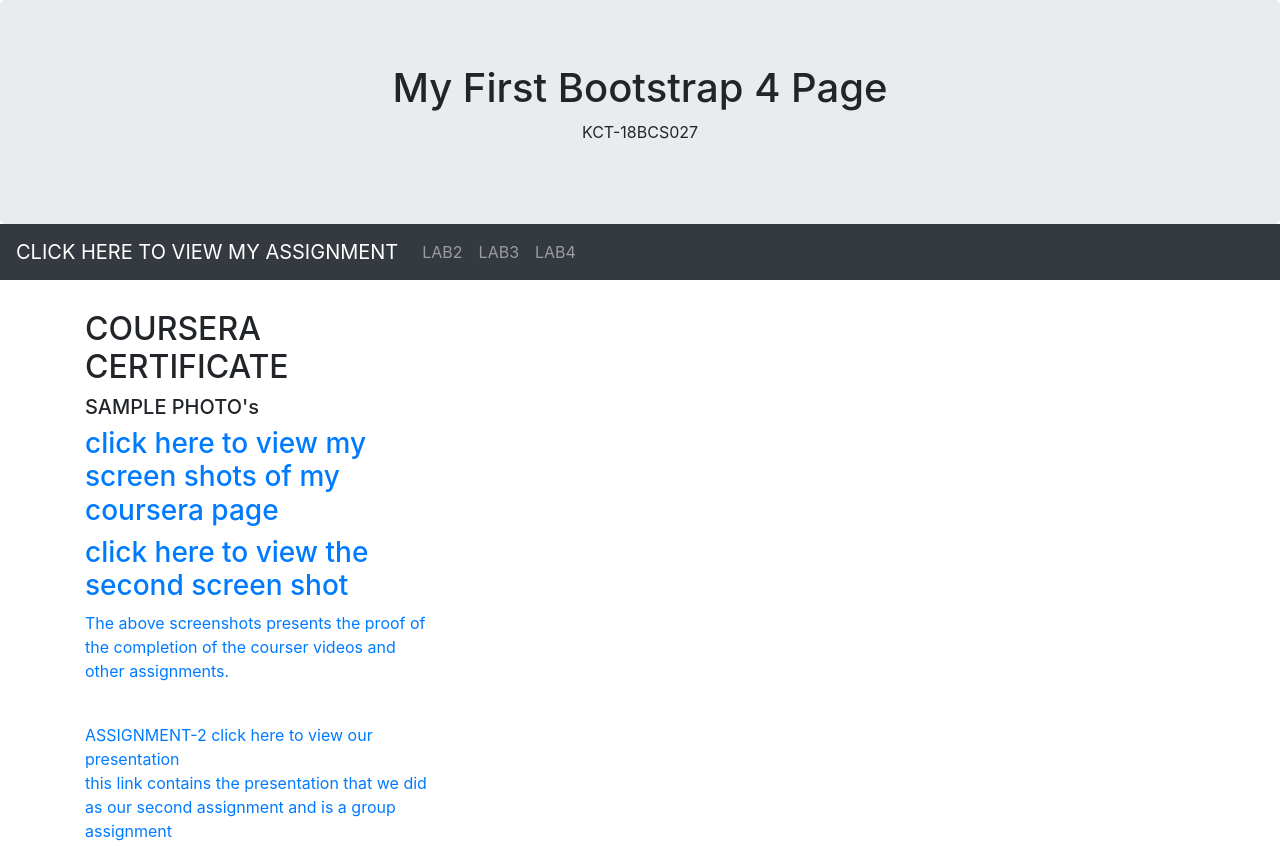
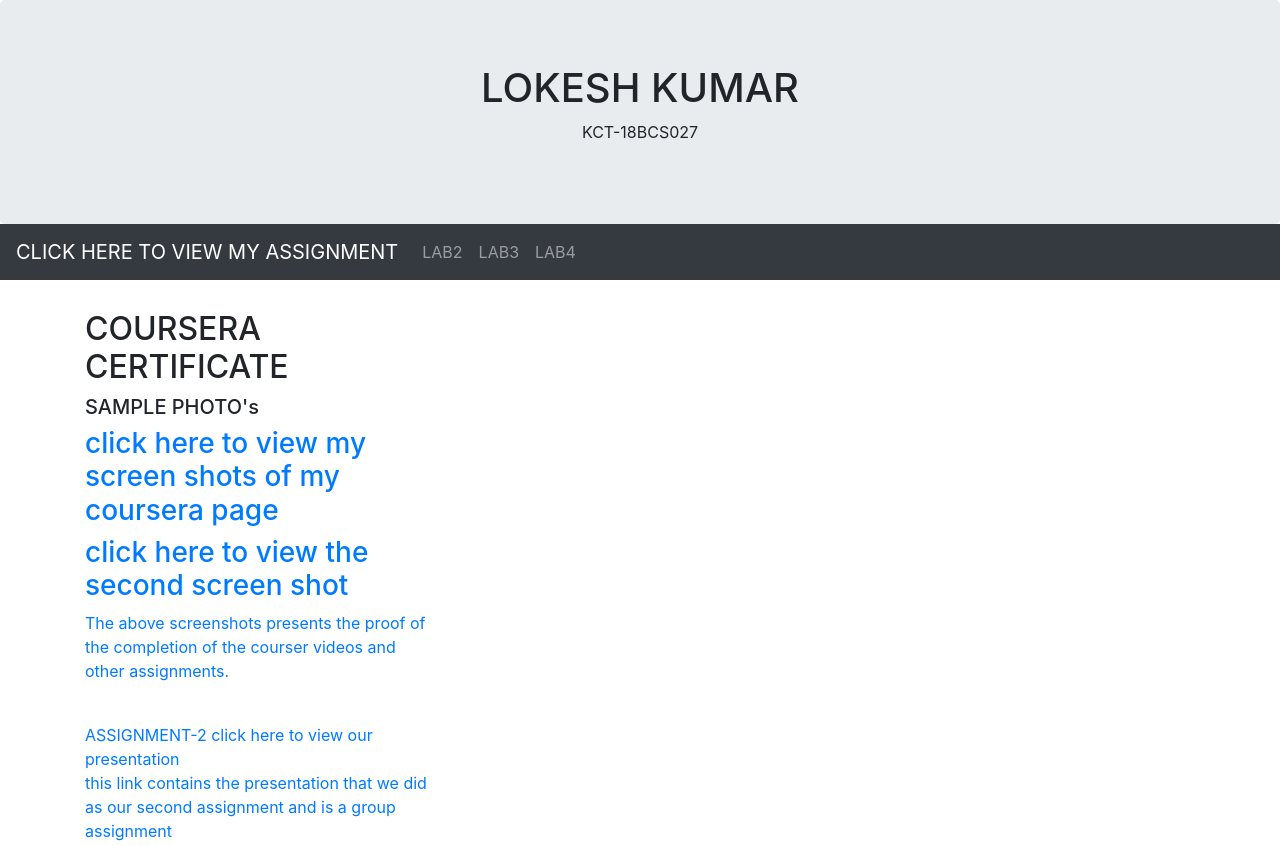
Before and after one commit to lokeshk878/MYBLOG, a plain HTML site: page index.html in a window 1280 px wide. Shown: the top 846 px of the page. Drawn offline with nearby package versions, Linux system fonts and the light colour scheme.

Commit message:
Update index.html

```diff
--- a/index.html
+++ b/index.html
@@ -18,7 +18,7 @@
 <body>
 
 <div class="jumbotron text-center" style="margin-bottom:0">
-  <h1>My First Bootstrap 4 Page</h1>
+  <h1>LOKESH KUMAR</h1>
   <p>KCT-18BCS027</p>
 </div>
 
```
